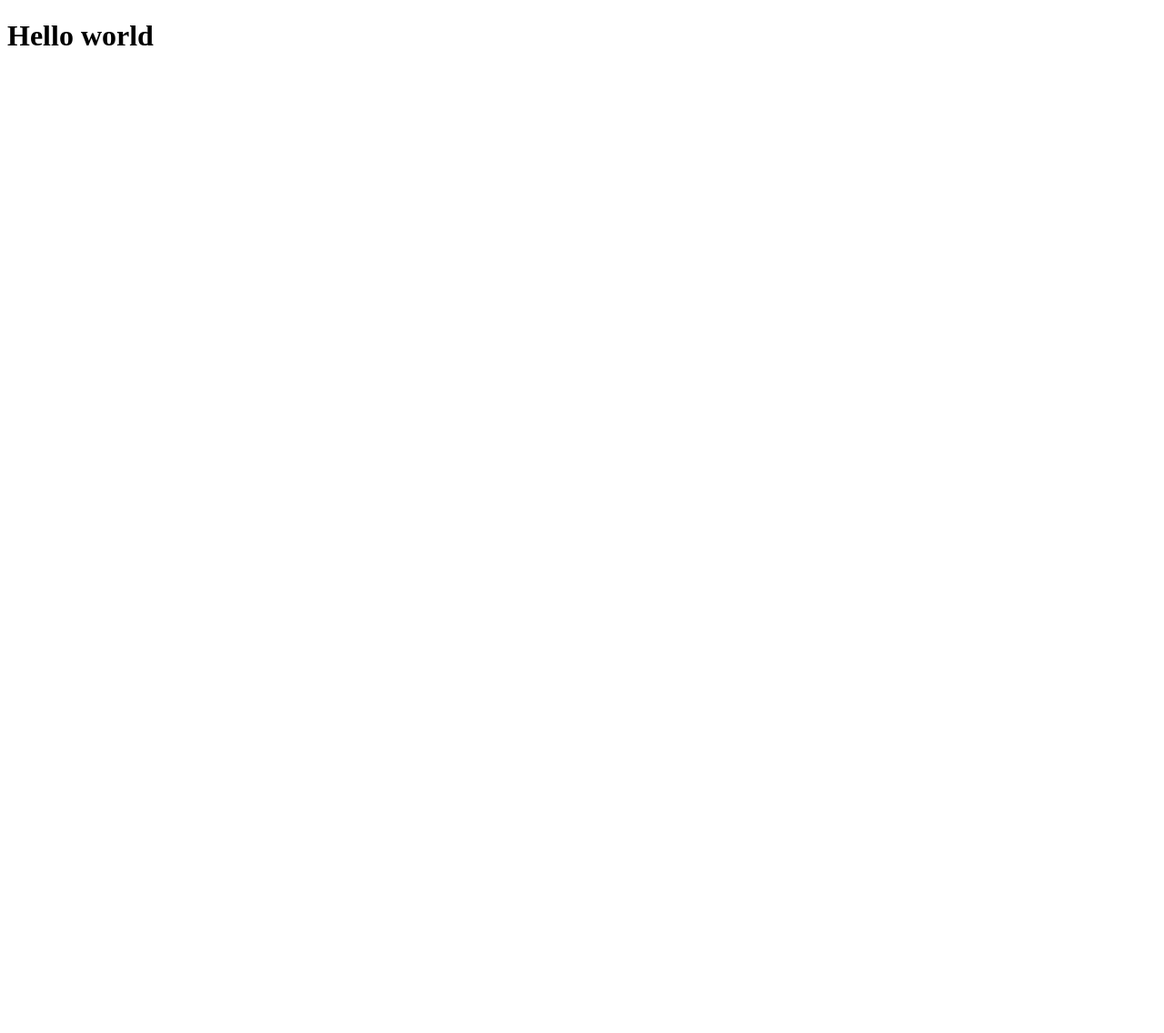
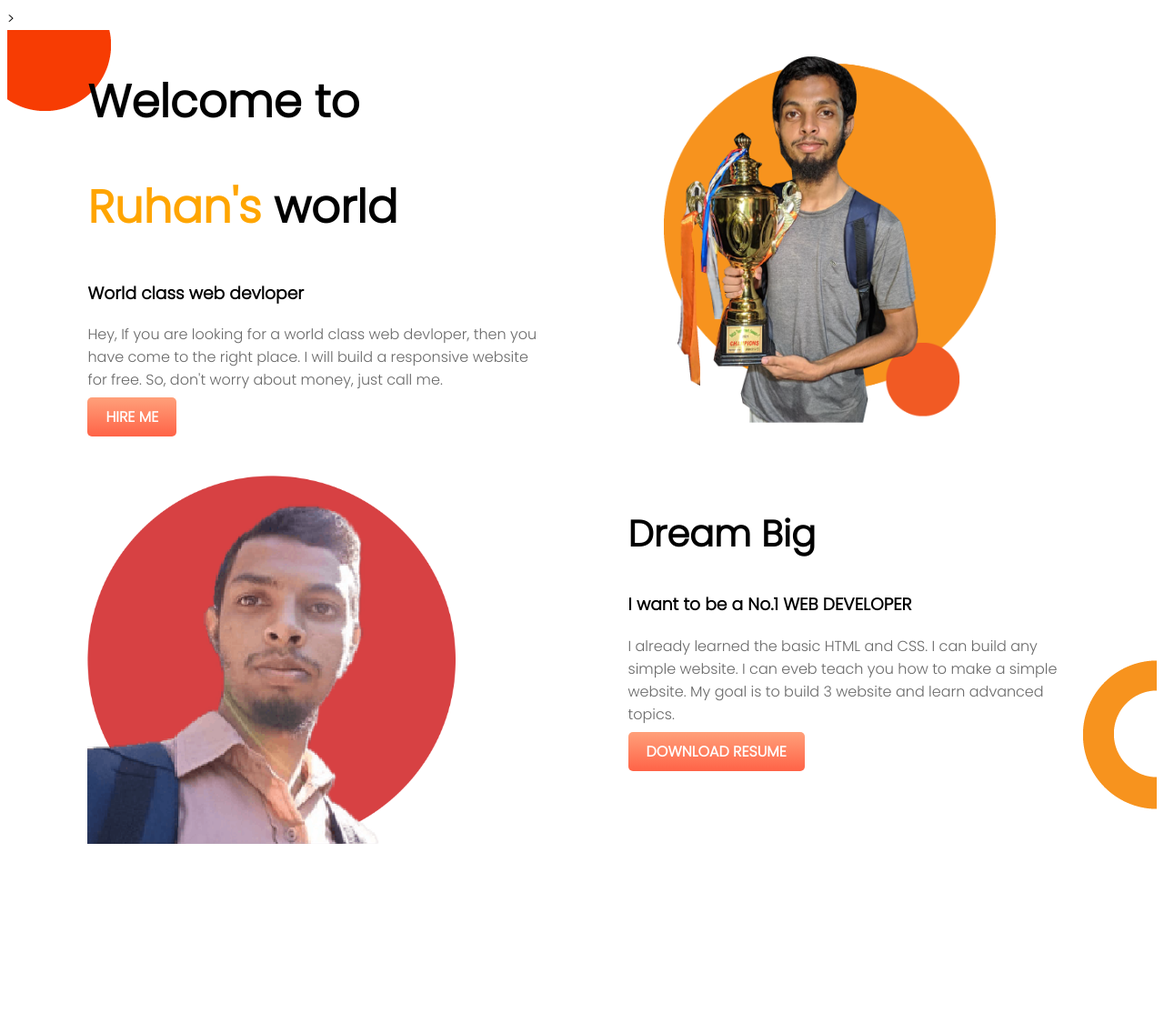
Before and after one commit to RahabarR/my-first-ever-website, a plain HTML site: page index.html in a window 1280 px wide. Shown: the top 1136 px of the page at 91% size. Before the commit the page ends 800 px from the top, so only its background shows below. Drawn offline with Linux system fonts and the light colour scheme.

Commit message:
amr first website... niya neo.

```diff
--- a/index.html
+++ b/index.html
@@ -4,9 +4,48 @@
     <meta charset="UTF-8">
     <meta http-equiv="X-UA-Compatible" content="IE=edge">
     <meta name="viewport" content="width=device-width, initial-scale=1.0">
-    <title>Document</title>
+    <link rel="preconnect" href="https://fonts.googleapis.com">
+    <link rel="preconnect" href="https://fonts.gstatic.com" crossorigin>
+    <link href="https://fonts.googleapis.com/css2?family=Poppins:wght@300&display=swap" rel="stylesheet">>
+    <title>Rahabar Islam Ruhan web developer</title>
+    <link rel="stylesheet" href="style.css">
 </head>
 <body>
-    <h1>Hello world</h1>
+    <section class="top-part">
+        <div class="half-width">
+            <h1>Welcome to</h1>
+            <h1><span class="name-highlight">Ruhan's</span> world</h1>
+            <h3>World class web devloper</h3>
+            <p>Hey, If you are looking for a world class web devloper, then you have come to the right place. I will build a responsive website for free. So, don't worry about money, just call me.</p>
+            <a class="link-button" target="_blank" href="https://www.facebook.com/rahabarislam.ruhan.9/"> HIRE ME </a>
+        </div>
+        <div class="half-width">
+            <img src="image/champion.png" alt="">
+        </div>
+    </section>
+    <section class="dream-area">
+        <div class="half-width">
+            <img src="image/collage.png" alt="">
+        </div>
+        <div class="half-width">
+            <h2>Dream Big</h2>
+            <h3>I want to be a No.1 WEB DEVELOPER</h3>
+            <p>I already learned the basic HTML and CSS. I can build any simple website. I can eveb teach you how to make a simple website. My goal is to build 3 website and learn advanced topics.</p>
+            <a class="link-button" target="_blank" href="https://www.facebook.com/rahabarislam.ruhan.9/">DOWNLOAD RESUME</a>
+        </div>
+    </section>
+    <section class="experience-area">
+        <h2>Experiences</h2>
+        <div id="full-stack" class="half-width singel-experience">
+            <h2>Full stack web developer</h2>
+            <h3 class="name-highlight">2021-present | Pro level WEB DEVELOPER</h3>
+            <p>I am the master of HTML, CSS and JAVASCRIPT. I know everything needed to make a website function efficient. I didn't stop with the job. I went beyond the most popular javascript framework called jquery. I will give you 100% web solution.</p>
+        </div>
+        <div id="baby" class="half-width singel-experience">
+            <h2>Baby WEB DEVELOPER</h2>
+            <h3 class="name-highlight">2020-2021 | Programming hero learner</h3>
+            <p>I am the master of HTML, CSS and JAVASCRIPT. I know everything needed to make a website function efficient. I didn't stop with the job. I went beyond the most popular javascript framework called jquery. I will give you 100% web solution.</p>
+        </div>
+     </section>
 </body>
 </html>
--- /dev/null
+++ b/style.css
@@ -0,0 +1,65 @@
+body{
+    font-family: 'Poppins', sans-serif;
+}
+h1{
+    font-size: 50px;
+}
+h2{
+    font-size: 40px;
+}
+p{
+    color: dimgray;
+}
+.name-highlight{
+    color: orange;
+}
+.half-width{
+    width: 40%;
+    float: left;
+    margin-left: 5%;
+    padding-left: 2%;
+}
+.half-width img{
+    width: 80%;
+}
+.link-button{
+    text-decoration: none;
+    background-image: linear-gradient(lightsalmon, tomato);
+    padding: 10px 20px;
+    border-radius: 5px;
+    color:white;
+    font-weight: 700;
+}
+section{
+    padding-bottom: 150px;
+    height: 500px;
+}
+.top-part{
+
+}
+.dream-area{
+    background-image: url(image/bg-dream.png);
+    margin: 0%;
+    background-repeat: no-repeat;
+    background-position: right;
+}
+.top-part{
+    background-image: url(image/bg-top.png);
+    margin: 0%;
+    background-repeat: no-repeat;
+    background-position: left;
+    height: 300px;
+}
+.experience-area{
+    border: 0px;
+}
+.singel-experience{
+    box-shadow: 10px 10px 40px gray;
+    height: 70%;
+}
+#full-stack{
+    border-left: solid orange 7px;
+}
+#baby{
+    border-left: solid rgb(29, 141, 247) 7px;
+}
```
Also changed, not shown: image/bg-dream.png (added), image/bg-top.png (added), image/champion.png (added), image/collage.png (added).
